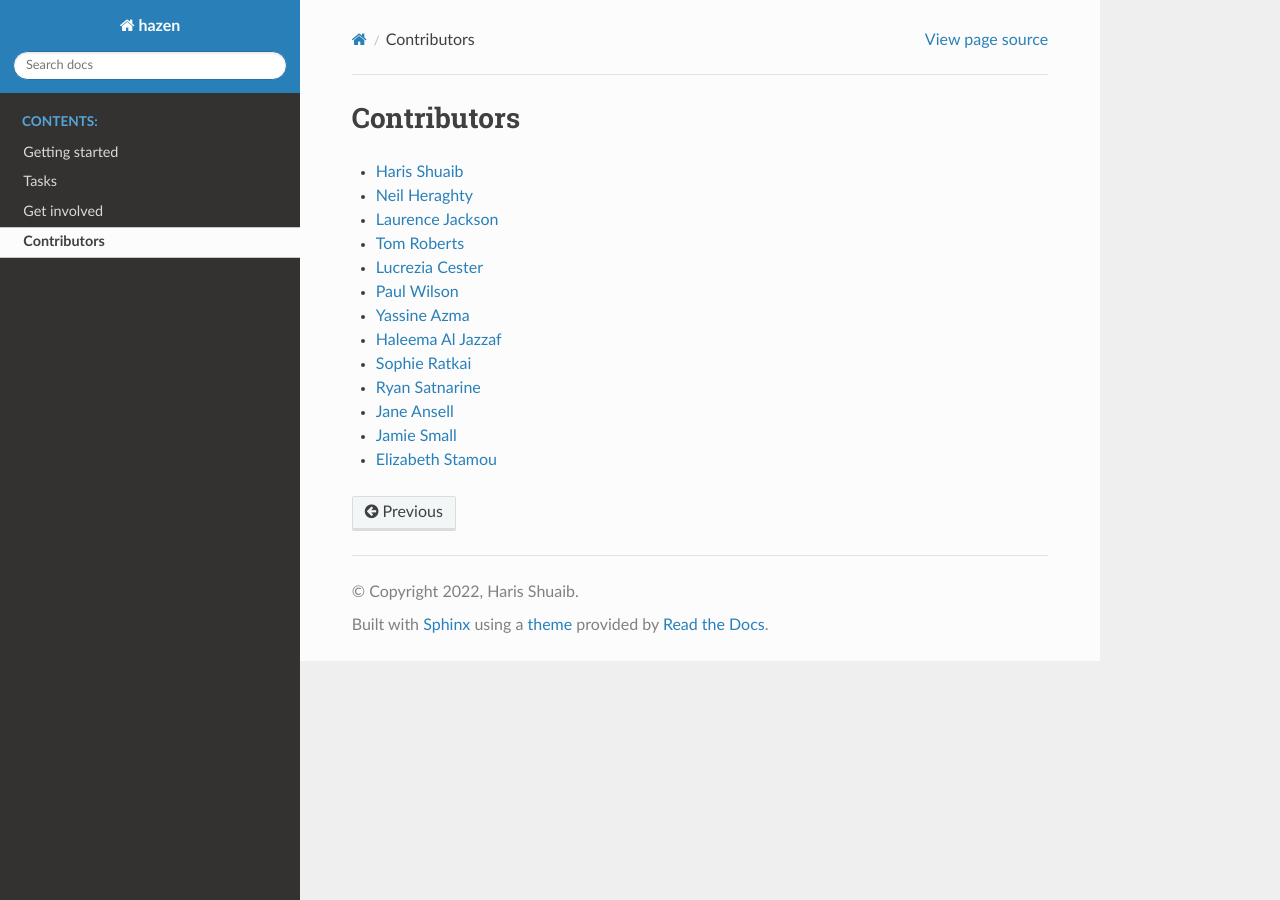
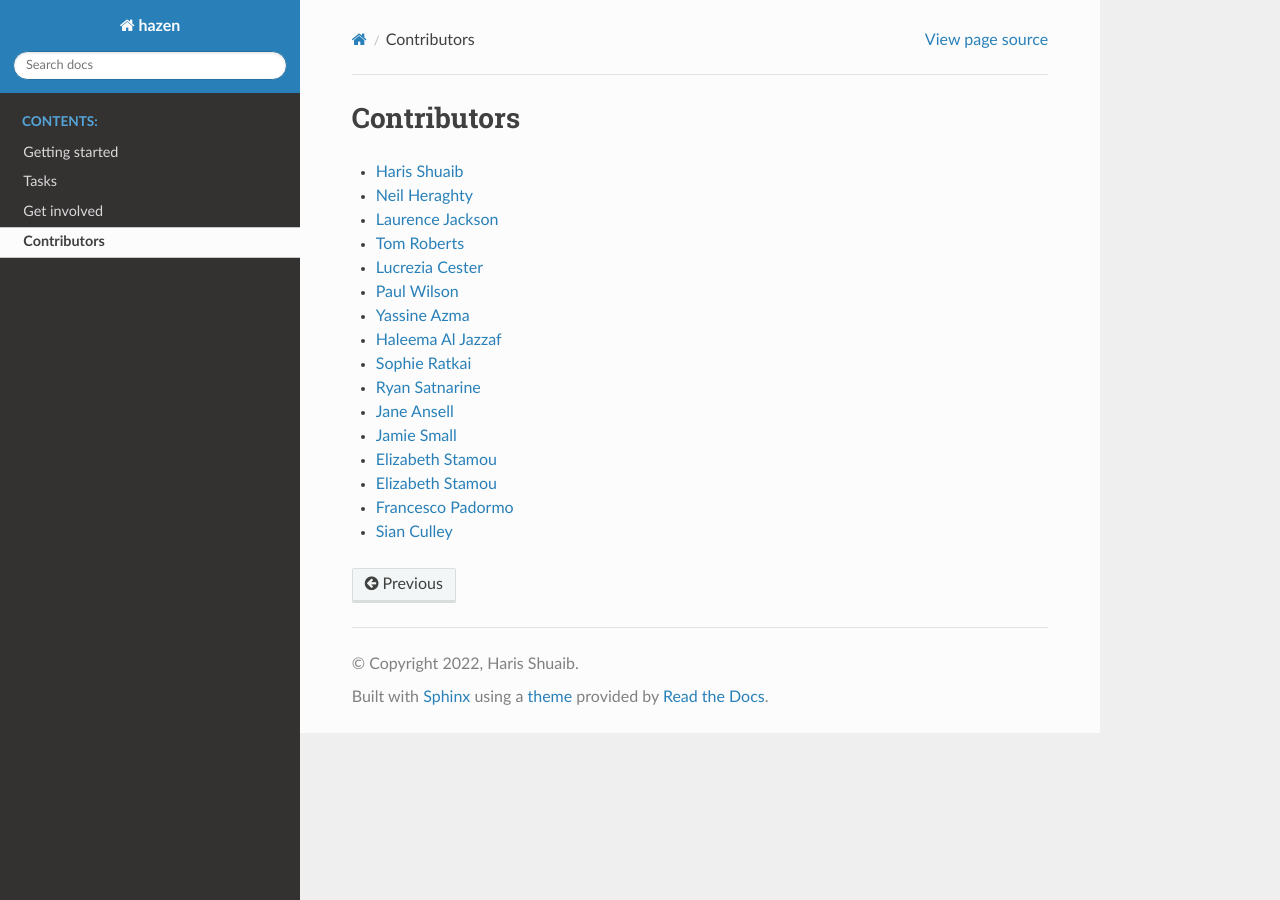
Before and after one commit to GSTT-CSC/hazen, a Sphinx documentation site: the page built from newdocs/source/contributors.rst, in a window 1280 px wide. Built offline with Sphinx 7.4.7 and the Read the Docs theme 2.0.0, drawn with Linux system fonts in a browser that asks for light colours.

Commit message:
Adds contributors

```diff
--- a/newdocs/source/contributors.rst
+++ b/newdocs/source/contributors.rst
@@ -14,3 +14,6 @@ Contributors
 * `Jane Ansell <https://github.com/ansellj>`_
 * `Jamie Small <https://github.com/JamieSmall>`_
 * `Elizabeth Stamou <https://github.com/elizaGSTT>`_
+* `Elizabeth Stamou <https://github.com/elizaGSTT>`_
+* `Francesco Padormo <https://github.com/francescopadormo>`_
+* `Sian Culley <https://github.com/superresolusian>`_
```
